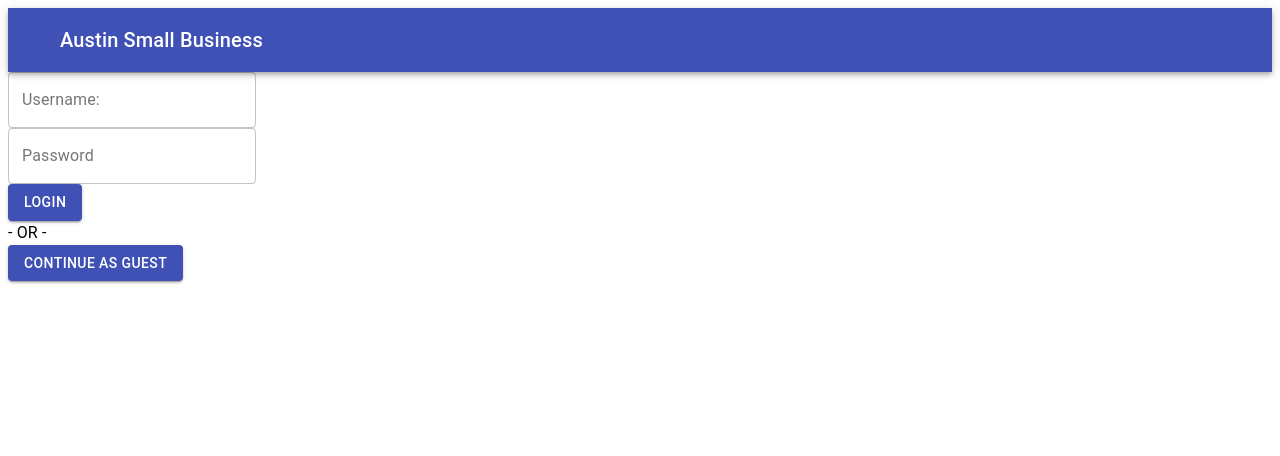
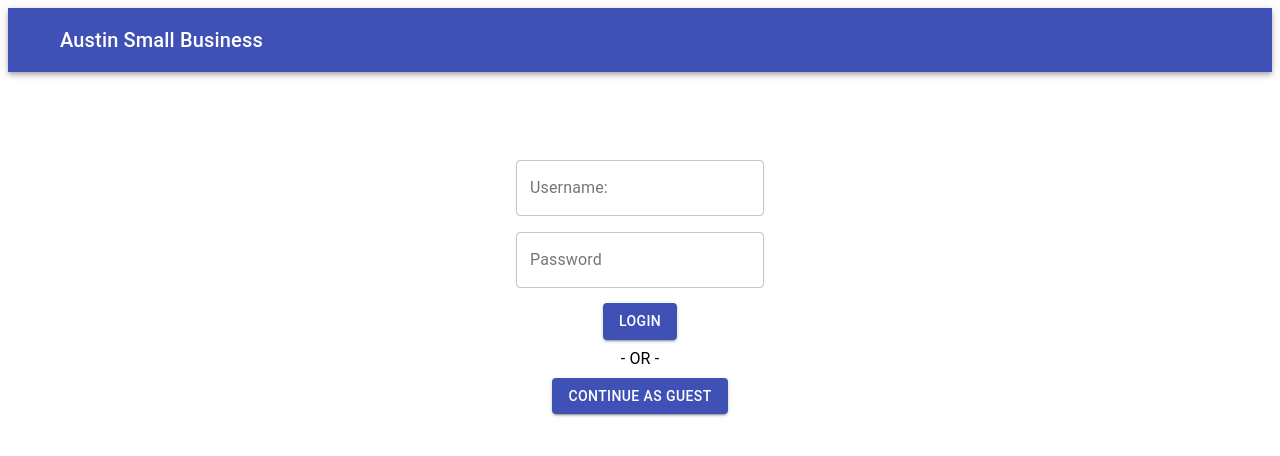
Before and after one commit to DavidAndreww/small-business, a React (Create React App) app: page / in a window 1280 px wide. Shown: the top 456 px of the page. Built offline with nearby package versions, Linux system fonts and the light colour scheme.

Commit message:
working on it

```diff
--- a/package.json
+++ b/package.json
@@ -9,6 +9,7 @@
     "@testing-library/react": "^9.4.0",
     "@testing-library/user-event": "^7.2.1",
     "cookie": "^0.4.0",
+    "google-map-react": "^1.1.6",
     "react": "^16.12.0",
     "react-dom": "^16.12.0",
     "react-redux": "^7.2.0",
--- /dev/null
+++ b/src/App.css
@@ -0,0 +1,9 @@
+.login-component {
+  text-align: center;
+}
+.login-component .login-input {
+  margin: .5em 0em;
+}
+.login-component button {
+  margin: .5em 0em;
+}
--- a/src/components/Login.js
+++ b/src/components/Login.js
@@ -5,10 +5,10 @@ import Typography from '@material-ui/core/Typography'
 
 const Login = () => {
   return (
-    <form>
-      <TextField variant="outlined" label="Username:" />
+    <form className="login-component">
+      <TextField className="login-input" variant="outlined" label="Username:" />
       <br />
-      <TextField variant="outlined" label="Password" />
+      <TextField className="login-input" variant="outlined" label="Password" type="password" />
       <br />
       <Button color="primary" variant="contained" type="submit">
         Login
--- a/src/components/NavBar.js
+++ b/src/components/NavBar.js
@@ -9,6 +9,7 @@ import IconButton from '@material-ui/core/IconButton';
 const useStyles = makeStyles(theme => ({
   root: {
     flexGrow: 1,
+    marginBottom: '5em'
   },
   menuButton: {
     marginRight: theme.spacing(2)
--- a/src/index.js
+++ b/src/index.js
@@ -1,5 +1,6 @@
 import React from 'react';
 import ReactDOM from 'react-dom';
 import App from './App';
+import './App.css'
 
 ReactDOM.render(<App />, document.getElementById('root'));
--- /dev/null
+++ b/src/redux/state.js
@@ -0,0 +1,5 @@
+const state = {
+  loggedIn: false
+}
+
+export default state;
```
Also changed, not shown: src/redux/actions.js (added), src/redux/reducers.js (added), src/redux/store.js (added), 2 other files (tests, documents, lock files or other folders).
